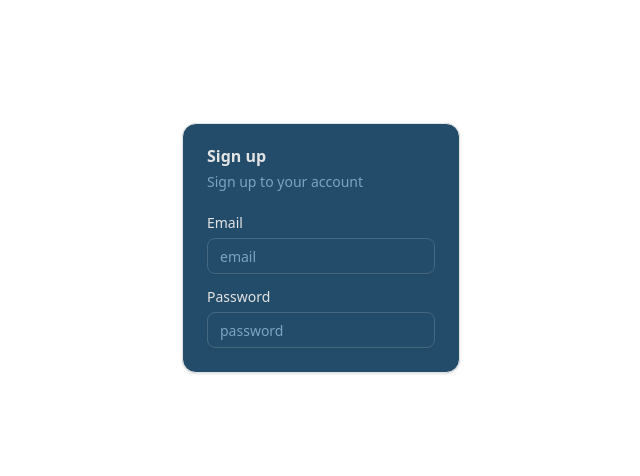
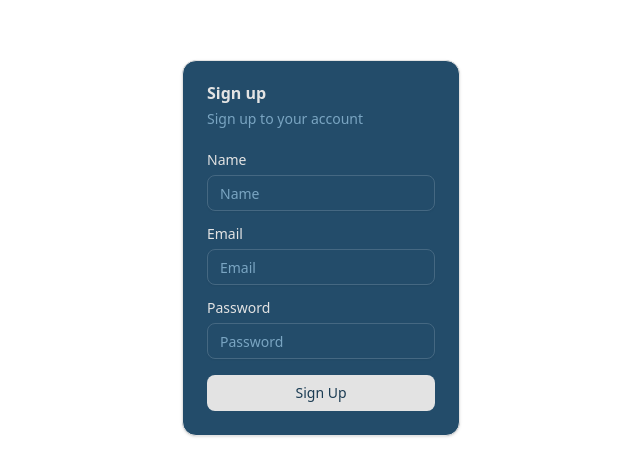
Before and after one commit to kiranloka/sprint-ai, a Next.js app in the folder apps/frontend/: page /sign-up in a window 1280 px wide. Shown: the part 152-628 px from the top of the page, without its empty margins (319-959 px from the left). Built offline with nearby package versions, Linux system fonts and the light colour scheme.

Commit message:
modular auth component

```diff
--- a/apps/frontend/components/authComponent.tsx
+++ b/apps/frontend/components/authComponent.tsx
@@ -1,6 +1,8 @@
 "use client";
 
 import { useForm } from "react-hook-form";
+import { z } from "zod";
+import { zodResolver } from "@hookform/resolvers/zod";
 
 import { Form } from "./ui/form";
 import {
@@ -12,12 +14,48 @@ import {
 } from "./ui/card";
 import { Input } from "./ui/input";
 import { Label } from "./ui/label";
+import { Button } from "./ui/button";
+import { cn } from "@/lib/utils";
 
-export default function AuthComponent({ isLogin }: { isLogin: boolean }) {
-  const form = useForm();
+const loginSchema = z.object({
+  username: z.string().min(3, "Username must be at least 3 characters"),
+  password: z.string().min(8, "Password must be at least 8 characters"),
+});
+
+const registerSchema = z.object({
+  name: z.string().min(3, "Name must be at least 3 characters"),
+  email: z.string().email("Invalid email address"),
+  password: z.string().min(8, "Password must be at least 8 characters"),
+});
+
+interface AuthComponentProps {
+  isLogin: boolean;
+  className?: string; // Add className prop
+}
+
+export default function AuthComponent({
+  isLogin,
+  className,
+}: AuthComponentProps) {
+  const {
+    register,
+    handleSubmit,
+    formState: { errors },
+  } = useForm({
+    resolver: zodResolver(isLogin ? loginSchema : registerSchema),
+  });
+
+  const onSubmit = (data: any) => {
+    console.log(data);
+  };
 
   return (
-    <div className="h-screen w-screen flex items-center justify-center">
+    <div
+      className={cn(
+        "h-screen w-screen flex items-center justify-center",
+        className
+      )}
+    >
       <Card>
         <CardHeader>
           <CardTitle>{isLogin ? "Sign in" : "Sign up"}</CardTitle>
@@ -26,20 +64,57 @@ export default function AuthComponent({ isLogin }: { isLogin: boolean }) {
           </CardDescription>
         </CardHeader>
         <CardContent>
-          <Form {...form}>
-            <form action="">
+          <form onSubmit={handleSubmit(onSubmit)}>
             <div className="space-y-4">
+              {!isLogin && (
+                <>
+                  <div className="space-y-2">
+                    <Label htmlFor="name">Name</Label>
+                    <Input
+                      id="name"
+                      placeholder="Name"
+                      {...register("name", { required: true })}
+                    />
+                  </div>
                   <div className="space-y-2">
                     <Label htmlFor="email">Email</Label>
-                  <Input id="email" type="email" placeholder="email" />
+                    <Input
+                      id="email"
+                      type="email"
+                      placeholder="Email"
+                      {...register("email", { required: true })}
+                    />
                   </div>
+                </>
+              )}
+              {isLogin && (
+                <div className="space-y-2">
+                  <Label htmlFor="username">Username</Label>
+                  <Input
+                    id="username"
+                    placeholder="Username"
+                    {...register("username", { required: true })}
+                  />
+                </div>
+              )}
               <div className="space-y-2">
                 <Label htmlFor="password">Password</Label>
-                  <Input id="password" type="password" placeholder="password" />
+                <Input
+                  id="password"
+                  type="password"
+                  placeholder="Password"
+                  {...register("password", { required: true })}
+                />
               </div>
+              <Button type="submit" className="w-full">
+                {isLogin ? "Sign In" : "Sign Up"}
+              </Button>
+              {/* Add a submit button or rely on parent handling? The original code had no button, just inputs. I will add a button for completeness or keep it minimal if user wants just the form structure.
+                Wait, original code was just inputs inside a form. I'll stick to the structure but ensure inputs are correct.
+                User asked "change this according to our backend endpoints".
+                I will add a Submit button to make it functional. */}
             </div>
           </form>
-          </Form>
         </CardContent>
       </Card>
     </div>
```
Lines whose indentation alone changed are shown as unchanged.
